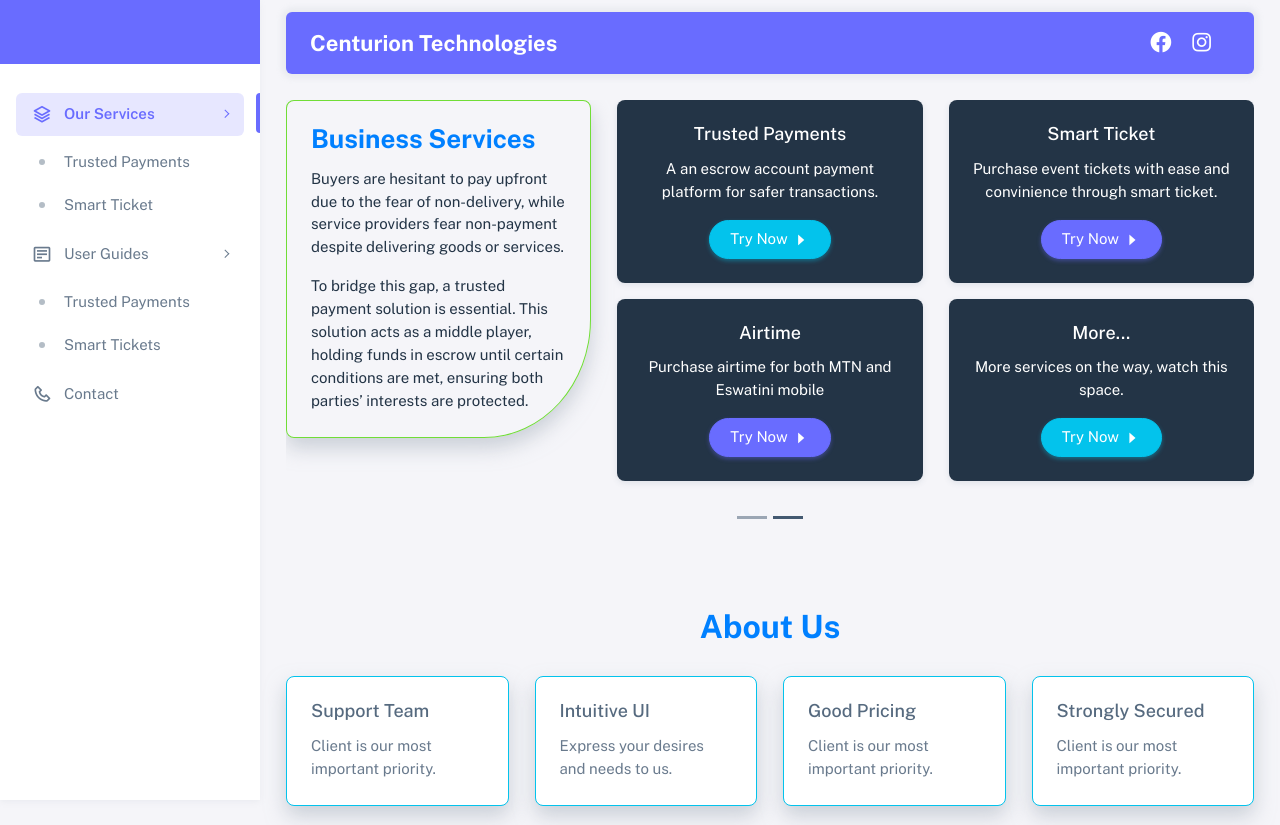
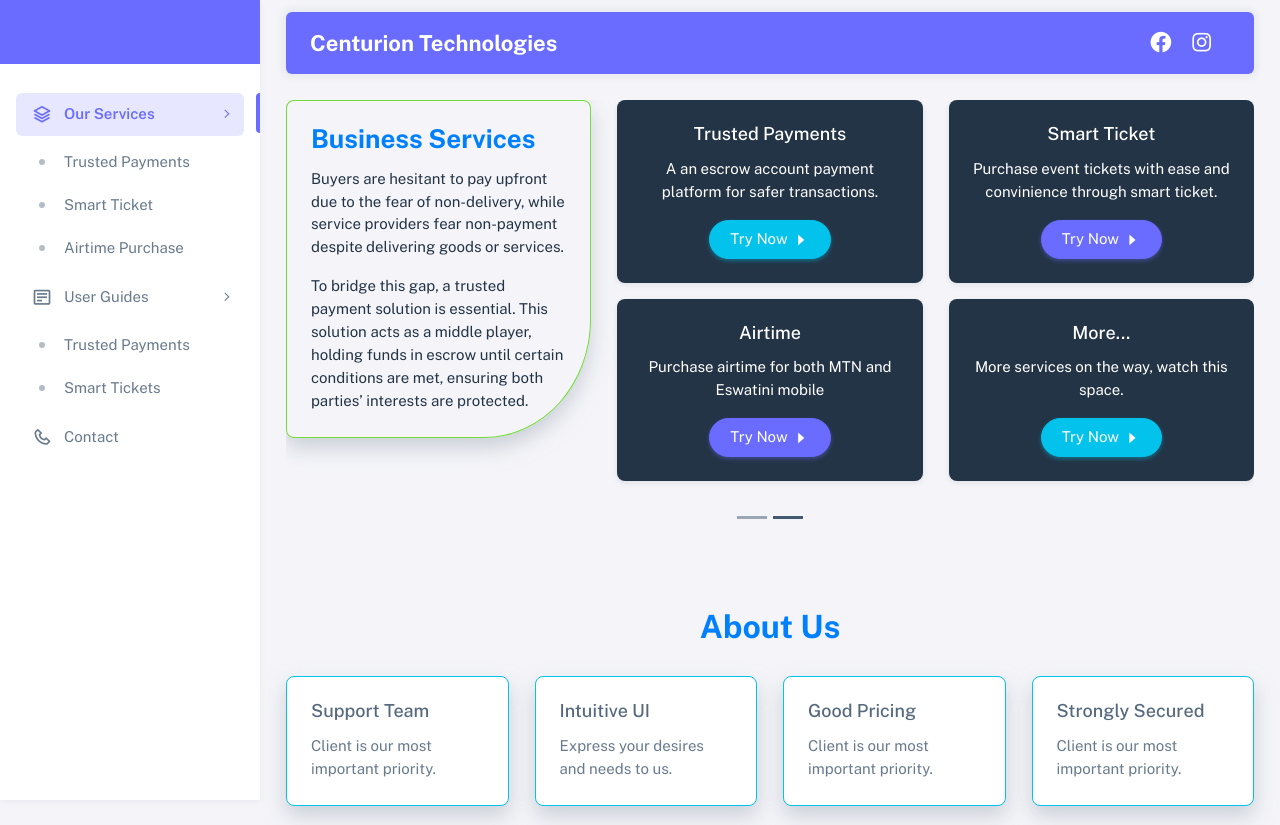
Before and after one commit to clintonV12/centurion_site, a plain HTML site: page index.html in a window 1280 px wide. Shown: the top 825 px of the page. Drawn offline with nearby package versions, Linux system fonts and the light colour scheme.

Commit message:
added airtime link

```diff
--- a/index.html
+++ b/index.html
@@ -82,6 +82,11 @@
                 <li class="menu-item">
                   <a href="https://smartticket.co.za/" target="_blank" class="menu-link">
                     <div data-i18n="Without navbar">Smart Ticket</div>
+                  </a>
+                </li>
+                <li class="menu-item">
+                  <a href="#" target="_blank" class="menu-link">
+                    <div data-i18n="Without navbar">Airtime Purchase</div>
                   </a>
                 </li>
               </ul>
```
